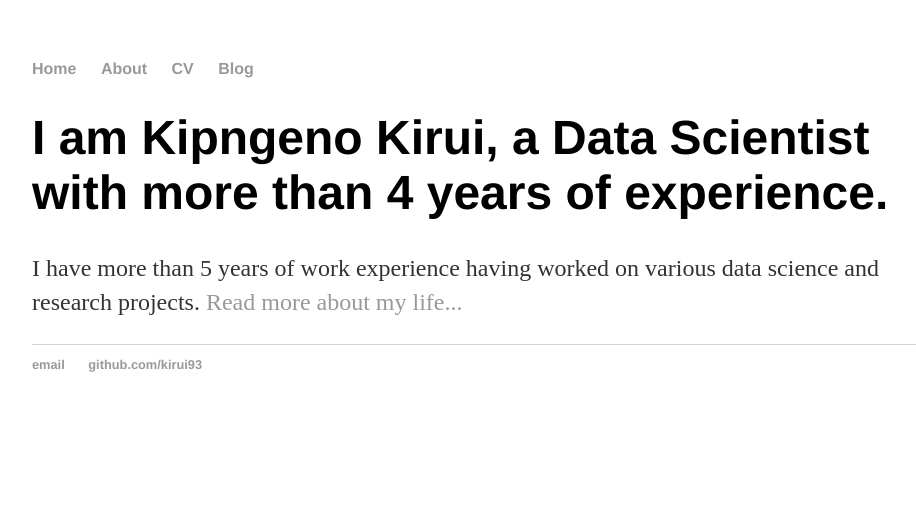
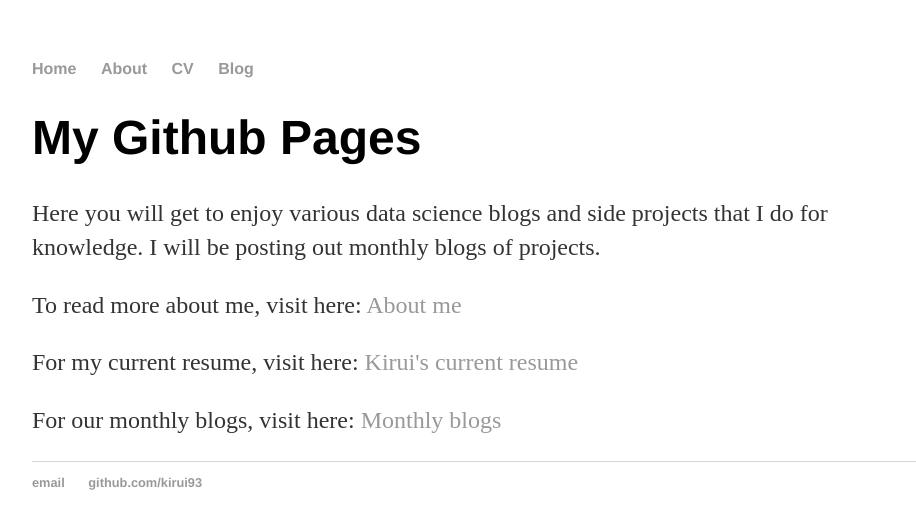
Before and after one commit to kirui93/kirui93.github.io, a Jekyll site: the page built from index.html, in a window 1280 px wide. Shown: the top 529 px of the page, without its empty margins (160-1076 px from the left). Built offline with Jekyll 4.4.1, drawn with Linux system fonts in a browser that asks for light colours.

Commit message:
Update index.html
Add links

```diff
--- a/index.html
+++ b/index.html
@@ -3,6 +3,18 @@ layout: default
 title: Kipngeno Kirui, Introduction
 ---
 <div class="blurb">
-	<h1>I am Kipngeno Kirui, a Data Scientist with more than 4 years of experience.</h1>
-	<p>I have more than 5 years of work experience having worked on various data science and research projects. <a href="/about">Read more about my life...</a></p>
+	<h1>My Github Pages</h1>
+	<p>
+		Here you will get to enjoy various data science blogs and side projects that I do for knowledge. I will be posting
+	out monthly blogs of projects.
+	</p>
+	<p>
+		To read more about me, visit here: <a href="/about">About me</a>
+	</p>
+	<p>
+		For my current resume, visit here: <a href="/cv"> Kirui's current resume</a>
+	</p>
+	<p>
+		For our monthly blogs, visit here: <a href="/blog"> Monthly blogs </a>
+	</p>
 </div><!-- /.blurb -->
```
